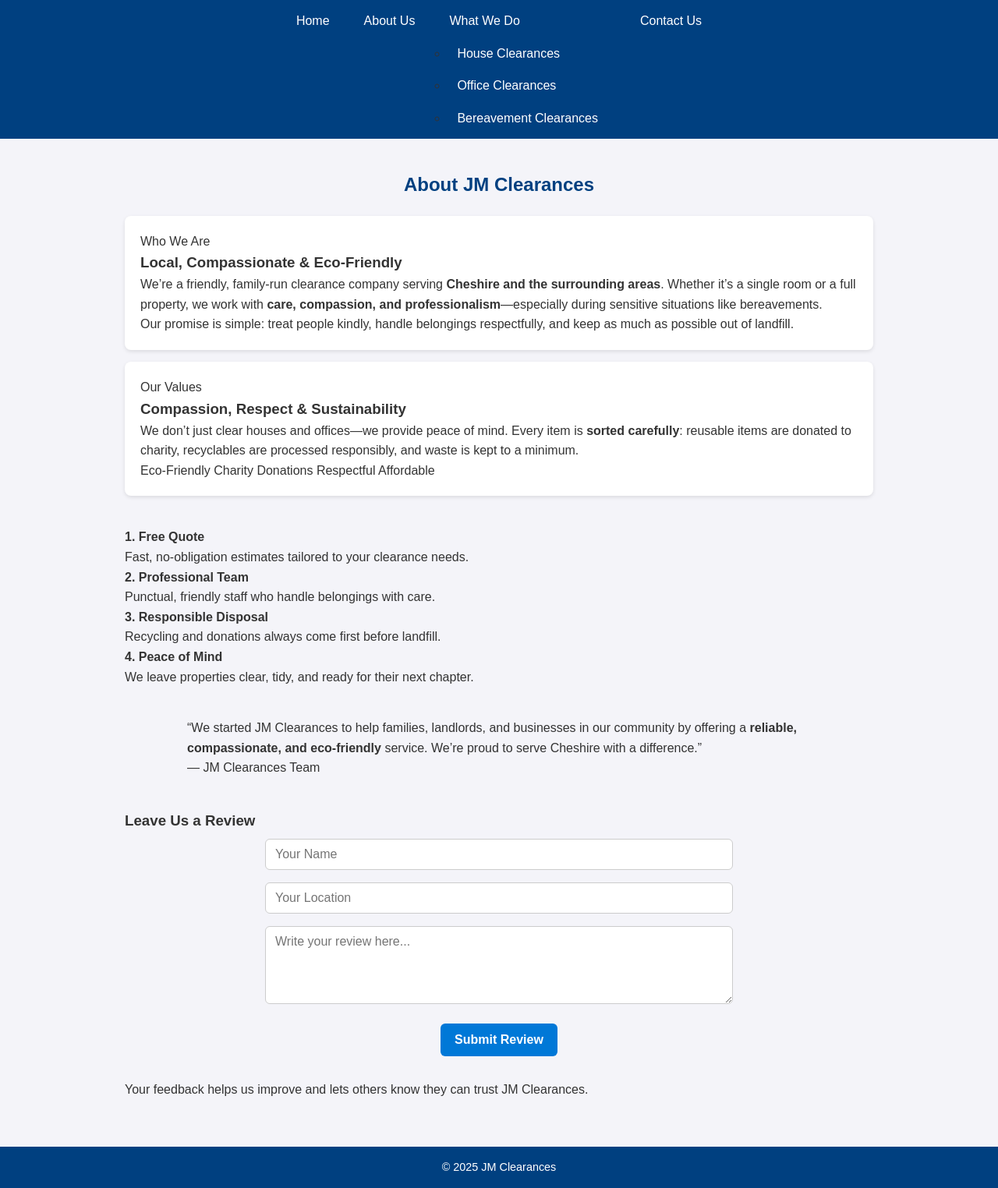
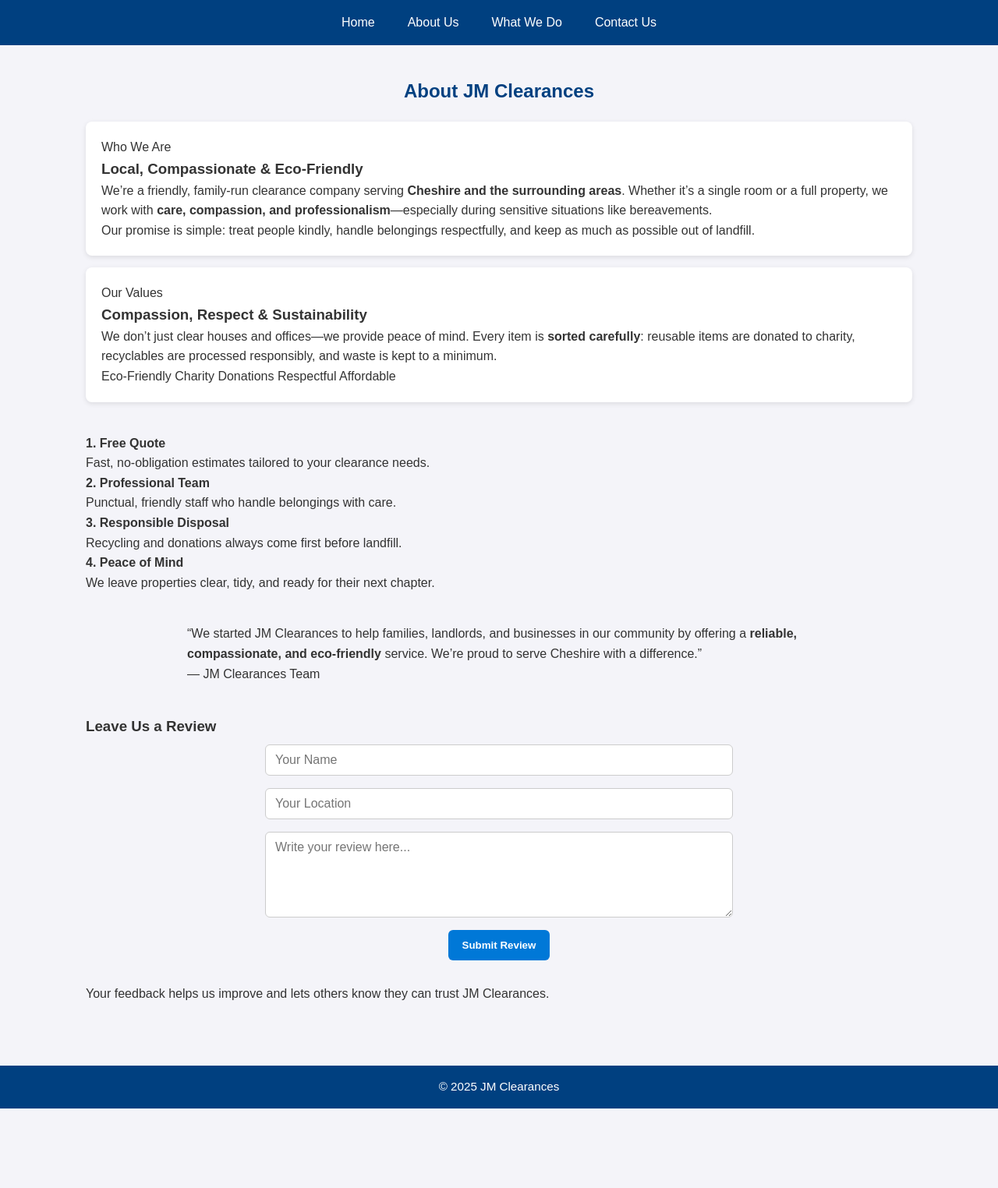
Before and after one commit to JmClearances/jm-clearances, a plain HTML site: page about.html in a window 1280 px wide. Shown: the whole page at 78% size. After the commit the page ends 1422 px from the top, so only its background shows below. Drawn offline with Linux system fonts and the light colour scheme.

Commit message:
Update styles.css

```diff
--- a/styles.css
+++ b/styles.css
@@ -1,172 +1,70 @@
 /* ===== Reset ===== */
-* {
-  margin: 0;
-  padding: 0;
-  box-sizing: border-box;
-  font-family: Arial, sans-serif;
+*{margin:0;padding:0;box-sizing:border-box;font-family:Arial, sans-serif}
+body{line-height:1.6;background:#f4f4f9;color:#333}
+a{text-decoration:none;color:inherit}
+
+/* ===== Header & Navigation (inline) ===== */
+header{background:#004080;padding:8px 0}
+.menu{display:flex;justify-content:center;list-style:none;gap:18px}
+.menu li{position:relative}
+.menu a{color:#fff;padding:8px 12px;display:block;border-radius:5px}
+.menu a:hover,.menu a.active{background:#003366}
+
+/* Dropdown */
+.submenu{display:none;position:absolute;top:100%;left:0;background:#004080;list-style:none;min-width:200px;border-radius:6px;overflow:hidden;z-index:1000}
+.submenu a{padding:10px}
+.menu li:hover .submenu,.menu li:focus-within .submenu{display:block}
+
+/* ===== Hero ===== */
+.hero{
+  background:linear-gradient(135deg,#004080,#0066cc);
+  color:#fff;text-align:center;
+  padding:70px 20px;
 }
-
-body {
-  line-height: 1.6;
-  background-color: #f4f4f9;
-  color: #333;
+.hero h1{font-size:2.4rem;margin-bottom:12px}
+.hero p{font-size:1.15rem;max-width:780px;margin:0 auto 18px}
+.hero .button{
+  display:inline-block;background:#ffb000;color:#1a1a1a;
+  padding:12px 20px;border-radius:6px;font-weight:700
 }
-
-/* ===== Header & Navigation ===== */
-header {
-  background-color: #004080;
-  padding: 6px 0;
-}
-
-.menu {
-  display: flex;
-  justify-content: center;
-  list-style: none;
-  margin: 0;
-  padding: 0;
-}
-
-.menu li {
-  margin: 0 10px;
-}
-
-.menu a {
-  color: #fff;
-  text-decoration: none;
-  padding: 8px 12px;
-  display: block;
-}
-
-.menu a:hover,
-.menu a.active {
-  background: #003366;
-  border-radius: 5px;
-}
-
-/* ===== Hero Section ===== */
-.hero {
-  background: linear-gradient(135deg, #004080, #0078d7);
-  color: #fff;
-  text-align: center;
-  padding: 60px 20px;
-}
-
-.hero h1 {
-  font-size: 2.2rem;
-  margin-bottom: 10px;
-}
-
-.hero p {
-  font-size: 1.2rem;
-  margin-bottom: 20px;
-}
-
-.hero .btn {
-  background: #ffcc00;
-  color: #333;
-  padding: 12px 20px;
-  border-radius: 6px;
-  text-decoration: none;
-  font-weight: bold;
-  transition: background 0.3s;
-}
-
-.hero .btn:hover {
-  background: #e6b800;
-}
+.hero .button:hover{background:#e39e00}
 
 /* ===== Sections ===== */
-section {
-  padding: 40px 20px;
-  max-width: 1000px;
-  margin: 0 auto;
+.section{padding:40px 20px;max-width:1100px;margin:0 auto}
+.section h2{text-align:center;margin-bottom:20px;color:#004080}
+
+/* Reviews */
+.review-container{display:grid;grid-template-columns:repeat(auto-fit,minmax(280px,1fr));gap:20px}
+.review{background:#fff;padding:20px;border-radius:8px;box-shadow:0 2px 6px rgba(0,0,0,.1)}
+.review .author{margin-top:10px;font-style:italic;color:#555}
+
+/* Cards (services/about) */
+.card{background:#fff;padding:20px;margin:15px 0;border-radius:8px;box-shadow:0 2px 6px rgba(0,0,0,.1)}
+
+/* Forms */
+form{max-width:600px;margin:0 auto 30px;text-align:center}
+form input,form textarea,form select{
+  width:100%;padding:10px 12px;margin:8px 0;
+  border:1px solid #ccc;border-radius:6px;font-size:1rem;background:#fff
 }
+form textarea{min-height:110px;resize:vertical}
+form button,form input[type="submit"]{
+  background:#0078d7;color:#fff;border:none;padding:12px 18px;
+  border-radius:6px;font-weight:600;cursor:pointer;transition:background .2s
+}
+form button:hover,form input[type="submit"]:hover{background:#005bb5}
 
-section h2 {
-  text-align: center;
-  color: #004080;
-  margin-bottom: 20px;
+/* Footer */
+footer{background:#004080;color:#fff;text-align:center;padding:15px;margin-top:40px;font-size:.95rem}
+
+/* Skip link – hidden unless tabbed */
+.skip-link{position:absolute;left:-9999px}
+.skip-link:focus{position:fixed;left:12px;top:12px;background:#ffb000;color:#1a1a1a;padding:10px 14px;border-radius:8px;z-index:2000}
+
+/* Responsive */
+@media (max-width: 480px){
+  .menu{gap:10px}
+  .menu a{padding:8px 10px}
+  .hero h1{font-size:2rem}
+  .hero p{font-size:1rem}
 }
-
-.card {
-  background: #fff;
-  padding: 20px;
-  margin: 15px 0;
-  border-radius: 8px;
-  box-shadow: 0 2px 5px rgba(0,0,0,0.1);
-}
-
-/* ===== Forms Styling ===== */
-form {
-  max-width: 600px;
-  margin: 0 auto 30px;
-  text-align: center;
-}
-
-form input,
-form textarea,
-form select {
-  width: 100%;
-  max-width: 100%;
-  padding: 10px 12px;
-  margin: 8px 0;
-  border: 1px solid #ccc;
-  border-radius: 6px;
-  font-size: 1rem;
-}
-
-form textarea {
-  min-height: 100px;
-  resize: vertical;
-}
-
-form button,
-form input[type="submit"] {
-  background-color: #0078d7;
-  color: #fff;
-  border: none;
-  padding: 12px 18px;
-  margin-top: 10px;
-  border-radius: 6px;
-  font-size: 1rem;
-  font-weight: 600;
-  cursor: pointer;
-  transition: background 0.3s;
-}
-
-form button:hover,
-form input[type="submit"]:hover {
-  background-color: #005bb5;
-}
-
-/* ===== Footer ===== */
-footer {
-  background: #004080;
-  color: #fff;
-  text-align: center;
-  padding: 15px 10px;
-  margin-top: 20px;
-  font-size: 0.9rem;
-}
-
-/* ===== Responsive ===== */
-@media (max-width: 820px) {
-  .menu {
-    flex-direction: column;
-    display: none;
-  }
-  .menu.active {
-    display: block;
-    text-align: center;
-  }
-  .menu-toggle {
-    display: block;
-    background: #003366;
-    color: #fff;
-    border: none;
-    width: 100%;
-    padding: 10px;
-    font-size: 1rem;
-    cursor: pointer;
-  }
-}
```
